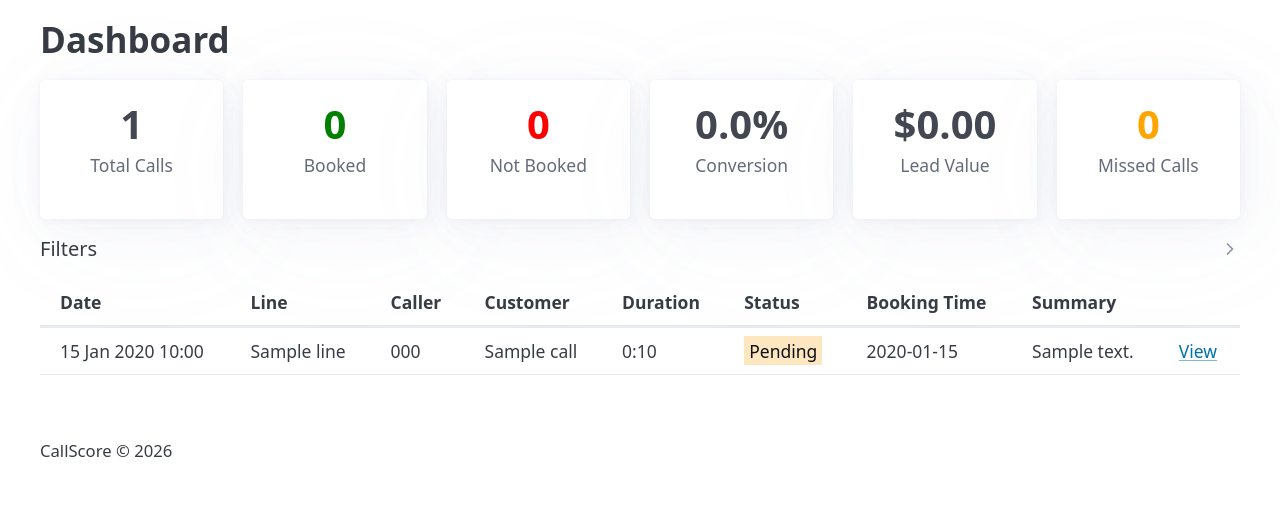
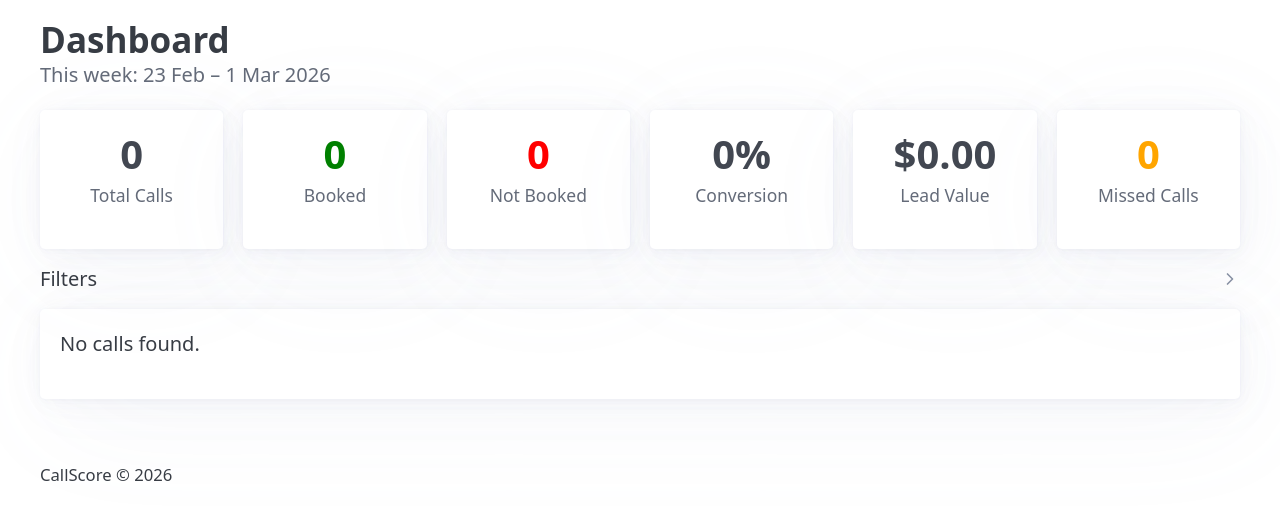
Before and after one commit to ryanlovell22/callscore, a Flask app: page / in a window 1280 px wide. Shown: the part 110-630 px from the top of the page. Run offline with Flask 3, Linux system fonts and the light colour scheme; a user stored in the database is signed in; tables that the repository leaves empty hold one stand-in row (values such as "Sample post"); some libraries are stand-ins or nearby versions.

Commit message:
Default dashboard to current week (Monday–Sunday)
Stats and call table now show the current Mon–Sun by default. Date
filters are pre-filled so users can see and adjust the range. The
active period is shown as a label below the heading.

Co-Authored-By: Claude Opus 4.6 <noreply@anthropic.com>

```diff
--- a/app/dashboard/routes.py
+++ b/app/dashboard/routes.py
@@ -18,6 +18,16 @@ def index():
     date_from = request.args.get("date_from")
     date_to = request.args.get("date_to")
 
+    # Default to current week (Monday–Sunday) if no date filters provided
+    today = datetime.now(timezone.utc).date()
+    monday = today - timedelta(days=today.weekday())  # weekday() 0=Mon
+    sunday = monday + timedelta(days=6)
+
+    if not date_from:
+        date_from = monday.strftime("%Y-%m-%d")
+    if not date_to:
+        date_to = sunday.strftime("%Y-%m-%d")
+
     # Partners see only their assigned lines; accounts see everything
     if current_user.user_type == "partner":
         account_id = current_user.account_id
@@ -35,18 +45,16 @@ def index():
         query = query.filter_by(tracking_line_id=line_id)
     if classification and classification in ("JOB_BOOKED", "NOT_BOOKED"):
         query = query.filter_by(classification=classification)
-    if date_from:
-        try:
-            dt_from = datetime.strptime(date_from, "%Y-%m-%d")
-            query = query.filter(Call.call_date >= dt_from)
-        except ValueError:
-            pass
-    if date_to:
-        try:
-            dt_to = datetime.strptime(date_to, "%Y-%m-%d") + timedelta(days=1)
-            query = query.filter(Call.call_date < dt_to)
-        except ValueError:
-            pass
+    try:
+        dt_from = datetime.strptime(date_from, "%Y-%m-%d")
+        query = query.filter(Call.call_date >= dt_from)
+    except ValueError:
+        pass
+    try:
+        dt_to = datetime.strptime(date_to, "%Y-%m-%d") + timedelta(days=1)
+        query = query.filter(Call.call_date < dt_to)
+    except ValueError:
+        pass
 
     # Missed calls count (respects same filters)
     missed = query.filter(Call.call_outcome == "missed").count()
@@ -74,10 +82,23 @@ def index():
         if c.classification == "JOB_BOOKED" and c.tracking_line:
             total_value += c.tracking_line.cost_per_lead or Decimal("0")
 
+    # Build date range label
+    is_default_week = (
+        date_from == monday.strftime("%Y-%m-%d")
+        and date_to == sunday.strftime("%Y-%m-%d")
+    )
+    if is_default_week:
+        week_label = "This week: {} – {}".format(
+            monday.strftime("%-d %b"), sunday.strftime("%-d %b %Y")
+        )
+    else:
+        week_label = "{} – {}".format(date_from, date_to)
+
     return render_template(
         "dashboard/index.html",
         calls=calls,
         lines=lines,
+        week_label=week_label,
         stats={
             "total": total,
             "booked": booked,
--- a/app/templates/dashboard/index.html
+++ b/app/templates/dashboard/index.html
@@ -3,6 +3,7 @@
 
 {% block content %}
 <h2>Dashboard</h2>
+<p style="color: var(--pico-muted-color); margin-top: -1rem;">{{ week_label }}</p>
 
 <!-- Stats Bar -->
 <div class="grid">
```
